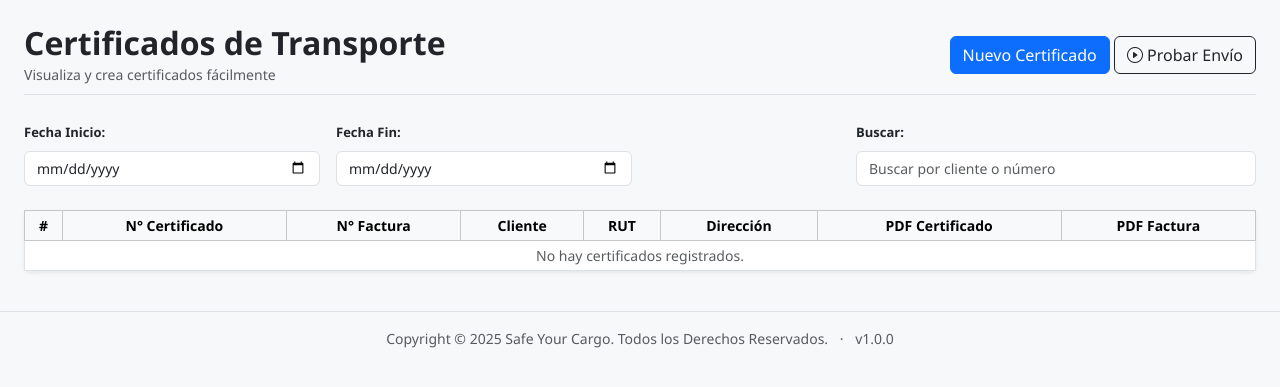
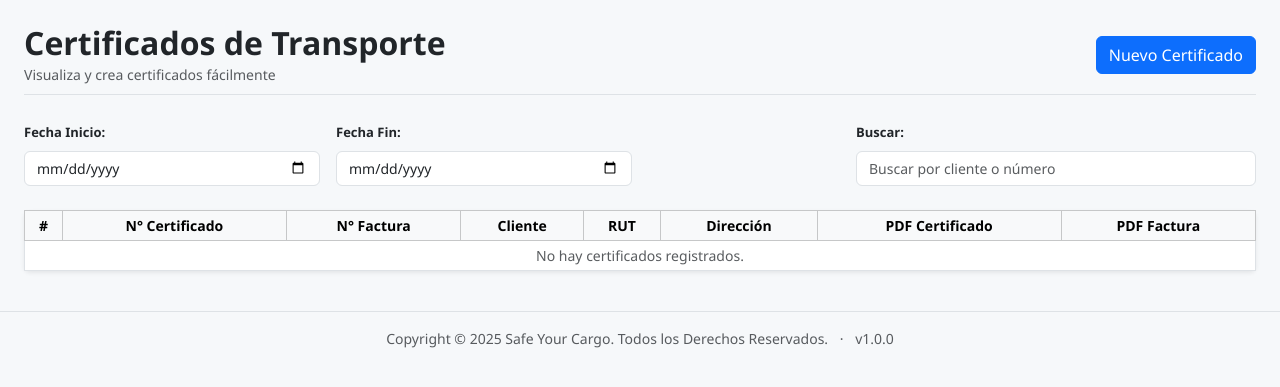
Before and after one commit to RoyWoods2/safeyourcargo, a Django app: page /certificados/ in a window 1280 px wide. Shown: the part 139-526 px from the top of the page. Run offline with Django 5.2, Linux system fonts and the light colour scheme; the visitor is signed in with stand-in values (Sample User, id 1); data that the repository does not hold is empty; some libraries are stand-ins or nearby versions.

Commit message:
"version 1.0.0.5"

```diff
--- a/core/templates/certificados/crear_certificado.html
+++ b/core/templates/certificados/crear_certificado.html
@@ -9,10 +9,7 @@
   </div>
   <div>
     <a href="#" class="btn btn-primary" data-bs-toggle="modal" data-bs-target="#modal-certificado">Nuevo Certificado</a>
-     <!-- 🔧 Botón solo para pruebas -->
-    <a href="{% url 'probar_envio_factura' %}" class="btn btn-outline-dark">
-      <i class="bi bi-play-circle"></i> Probar Envío
-    </a>
+
   </div>
 </div>
 
```
